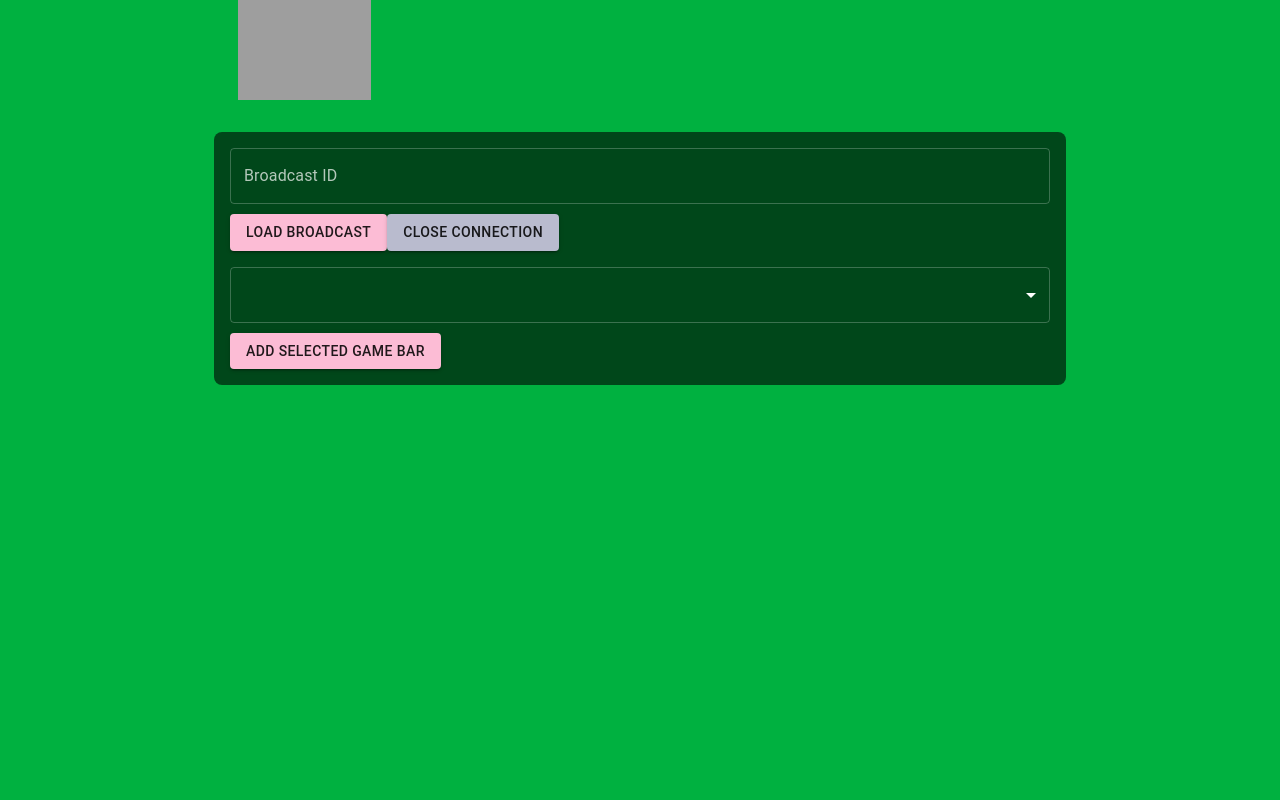
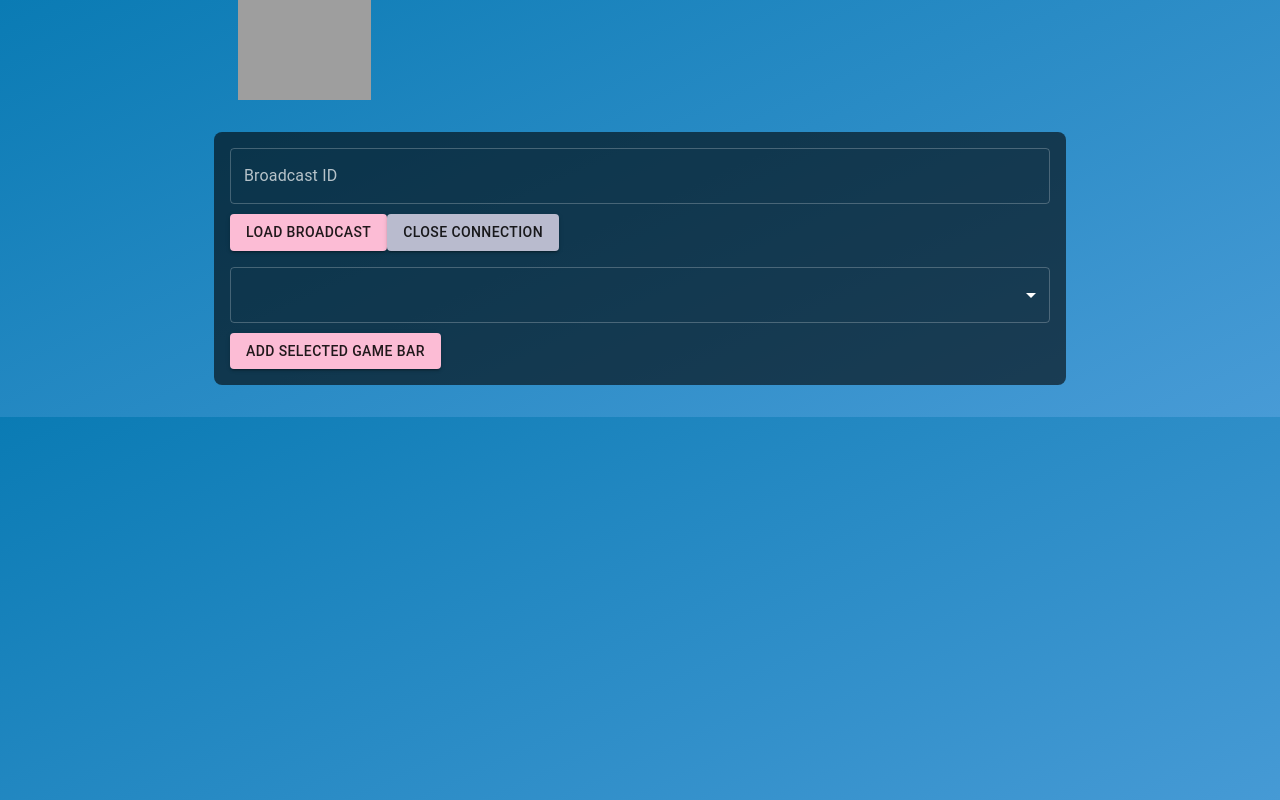
Before and after one commit to Chess-broadcasting-tools/eval-bar, a React (Create React App) app: page / in a window 1280 px wide. Built offline with nearby package versions, Linux system fonts and the light colour scheme; grey boxes are pictures that could not be loaded.

Commit message:
Update App.css
Green screen bg

```diff
--- a/src/App.css
+++ b/src/App.css
@@ -1,25 +1,57 @@
-/* Global settings */
-* {
-  font-family: 'Roboto', sans-serif;
-  transition: all 1.2s ease;
+:root {
+  --primary-font: 'Roboto', sans-serif;
+  --transition-speed: 0.3s;
+  --primary-color: rgb(0, 177, 64);
+  background: rgb(6, 151, 218);
+background: linear-gradient(155deg, rgb(10, 123, 180) 0%, rgb(72, 155, 214) 100%);
+  --container-bg: rgba(13, 255, 0, 0.9);
+  --border-color: #ccc;
+  --focus-color: #1a73e8;
+  --button-bg: #1a1a1a;
+  --button-hover-transform: translateY(-2px);
+  --box-shadow-light: 0px 3px 10px rgba(0, 0, 0, 0.1);
+  --box-shadow-dark: 0px 5px 15px rgba(0, 0, 0, 0.2);
 }
-/* Using hexadecimal color code directly */
-body {
-  background: #00b140;
-  height: 100vh;
+
+body, html, #root {
+  margin: 0;
+  padding: 0;
+  width: 100%;
+  font-family: var(--primary-font);
   overflow: auto;
 }
 
-
-/* App Container */
-.container {
-  background: rgba(255, 255, 255, 0.9);
-  border-radius: 10px;
-  padding: var(--spacing-medium);
-  margin-top: var(--spacing-large);
+* {
+  transition: all var(--transition-speed) ease;
 }
 
-/* Evaluation Bars Section */
+body.chroma-background {
+  background-color: var(--primary-color);
+}
+
+body.dark-background {
+  background: var(--dark-gradient);
+}
+
+.container {
+  background: var(--container-bg);
+  border-radius: 10px;
+  padding: 20px;
+  margin: 30px auto;
+  max-width: 95%;
+  box-shadow: var(--box-shadow-light);
+}
+
+@media (max-width: 768px) {
+  .container {
+    padding: 15px;
+  }
+
+  .button {
+    padding: 8px 16px;
+  }
+}
+
 .bars-section {
   display: flex;
   flex-wrap: wrap;
@@ -27,34 +59,31 @@ body {
   gap: 2px;
 }
 
-/* AppBar Styling *
-
-/* TextFields Styling */
 .text-field {
   border-radius: 5px;
+  border: 1px solid var(--border-color);
 }
 
 .text-field:focus {
-  border-color: #1a73e8;
+  border-color: var(--focus-color);
   box-shadow: 0px 0px 5px rgba(26, 115, 232, 0.4);
 }
 
-/* Buttons Styling */
-button {
+.button {
   border-radius: 20px;
   padding: 10px 20px;
   text-transform: uppercase;
-  box-shadow: 0px 3px 10px rgba(0, 0, 0, 0.1);
+  box-shadow: var(--box-shadow-light);
+  transition: transform 0.2s ease;
 }
 
-button:hover {
-  transform: translateY(-2px);
+.button:hover {
+  transform: var(--button-hover-transform);
 }
-
-/* For Tooltip and Modal, if they are used in the future */
+cd
 .tooltip, .modal {
-  background-color: #1a1a1a;
+  background-color: var(--button-bg);
   border-radius: 5px;
   padding: 10px;
-  box-shadow: 0px 5px 15px rgba(0, 0, 0, 0.2);
+  box-shadow: var(--box-shadow-dark);
 }
```
